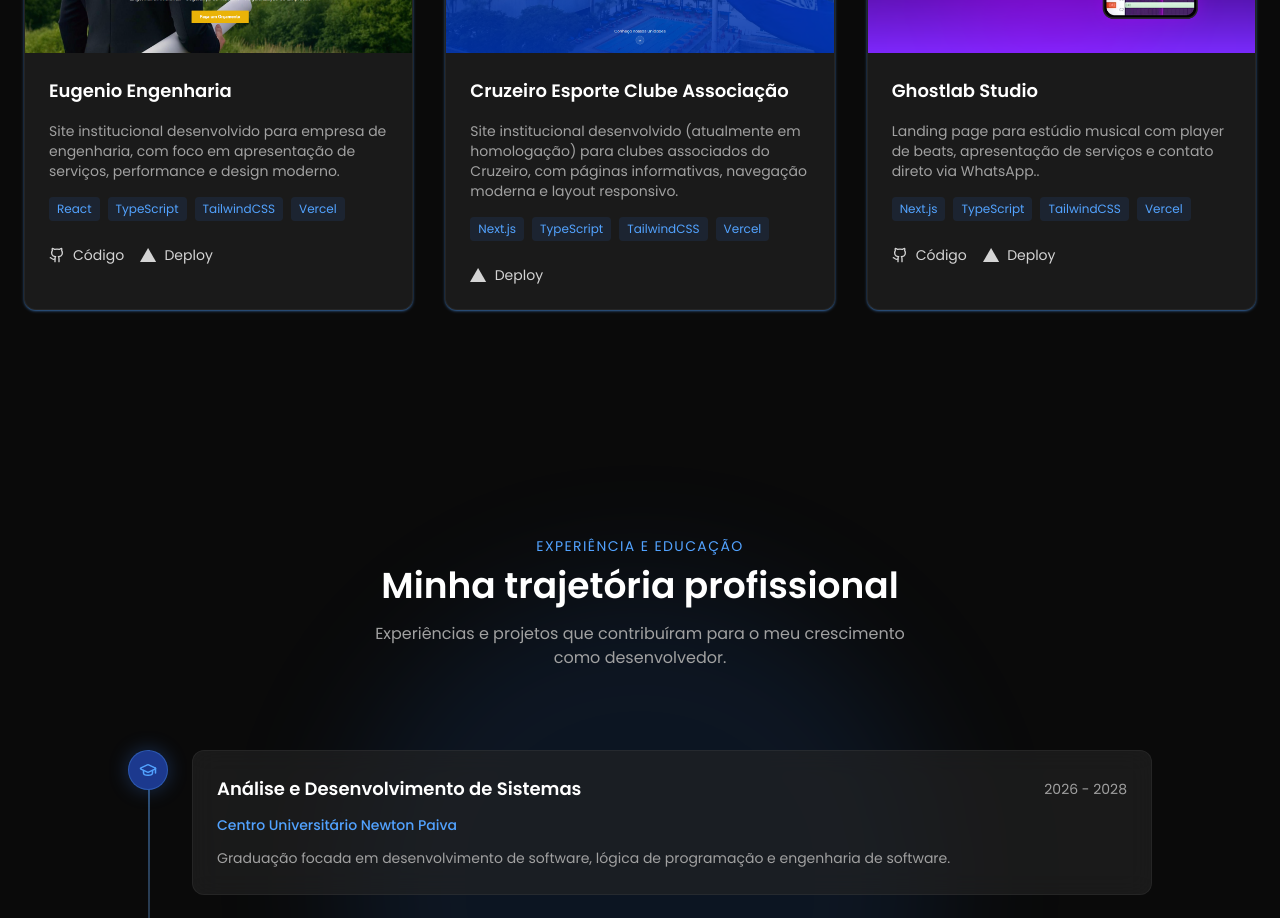
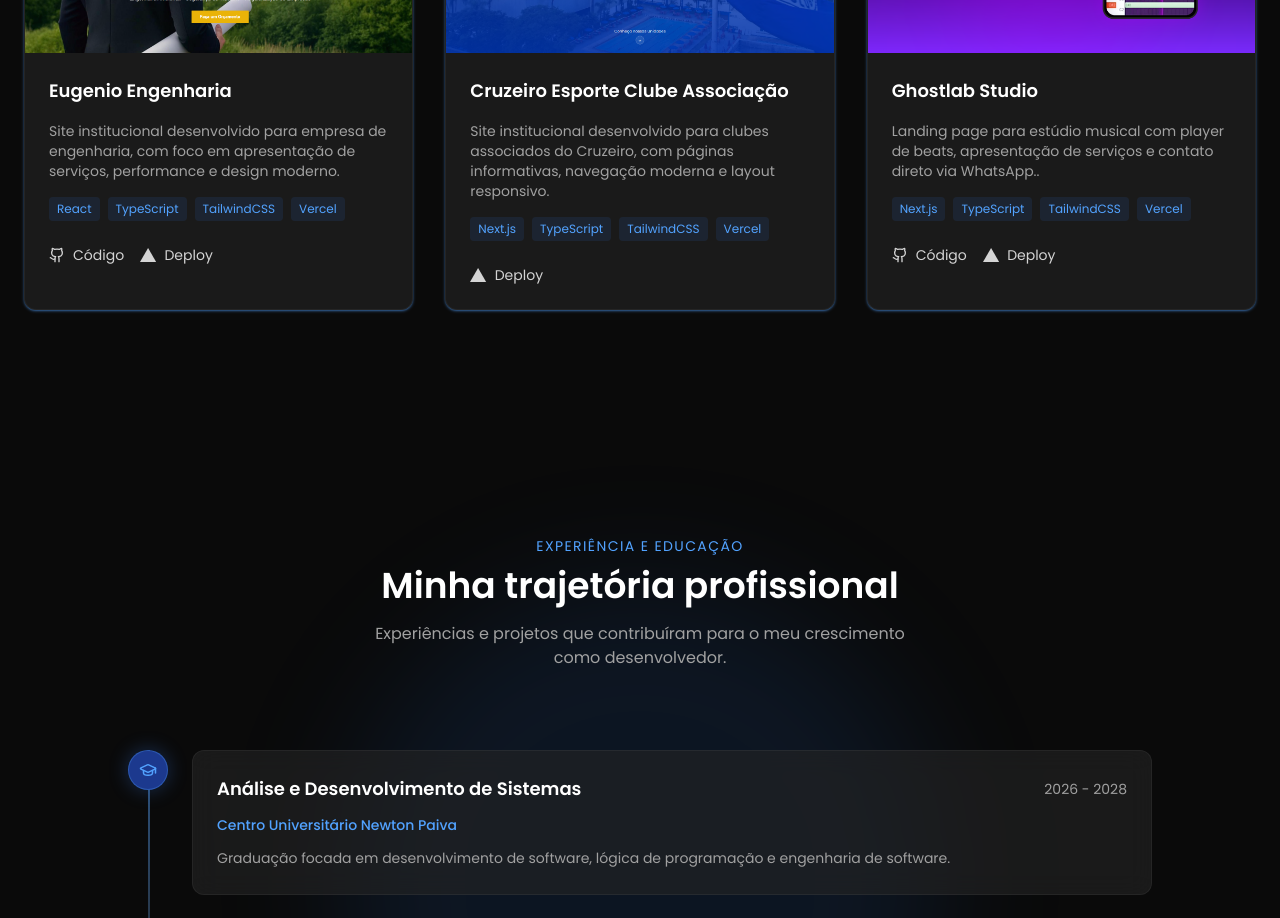
Before and after one commit to Matdev6/mateus-bernardo-portfolio, a Next.js app: page / in a window 1280 px wide. Shown: the part 2100-3018 px from the top of the page. Built offline with nearby package versions, Linux system fonts and the light colour scheme.

Commit message:
Ajuste link do cruzeiro

```diff
--- a/app/components/ProjectsSection.tsx
+++ b/app/components/ProjectsSection.tsx
@@ -26,11 +26,11 @@
     {
         title: "Cruzeiro Esporte Clube Associação",
         description:
-            "Site institucional desenvolvido (atualmente em homologação) para clubes associados do Cruzeiro, com páginas informativas, navegação moderna e layout responsivo.",
+            "Site institucional desenvolvido para clubes associados do Cruzeiro, com páginas informativas, navegação moderna e layout responsivo.",
         image: "/projects/cruzeiro.png",
         tech: ["Next.js", "TypeScript", "TailwindCSS", "Vercel"],
         github: "",
-        deploy: "https://clubesdocruzeirotemp.vercel.app/",
+        deploy: "https://clubesdocruzeiro.com.br/",
     },
     {
         title: "Ghostlab Studio",
```
